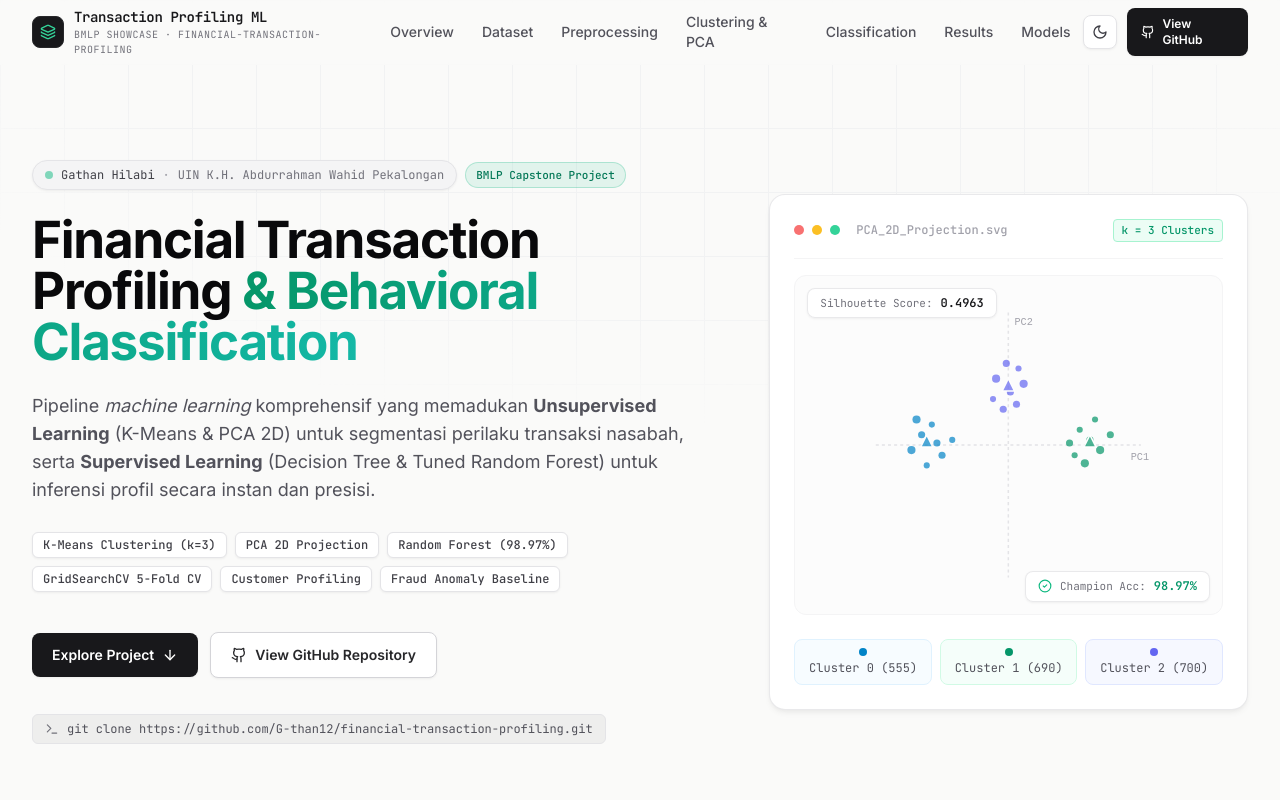
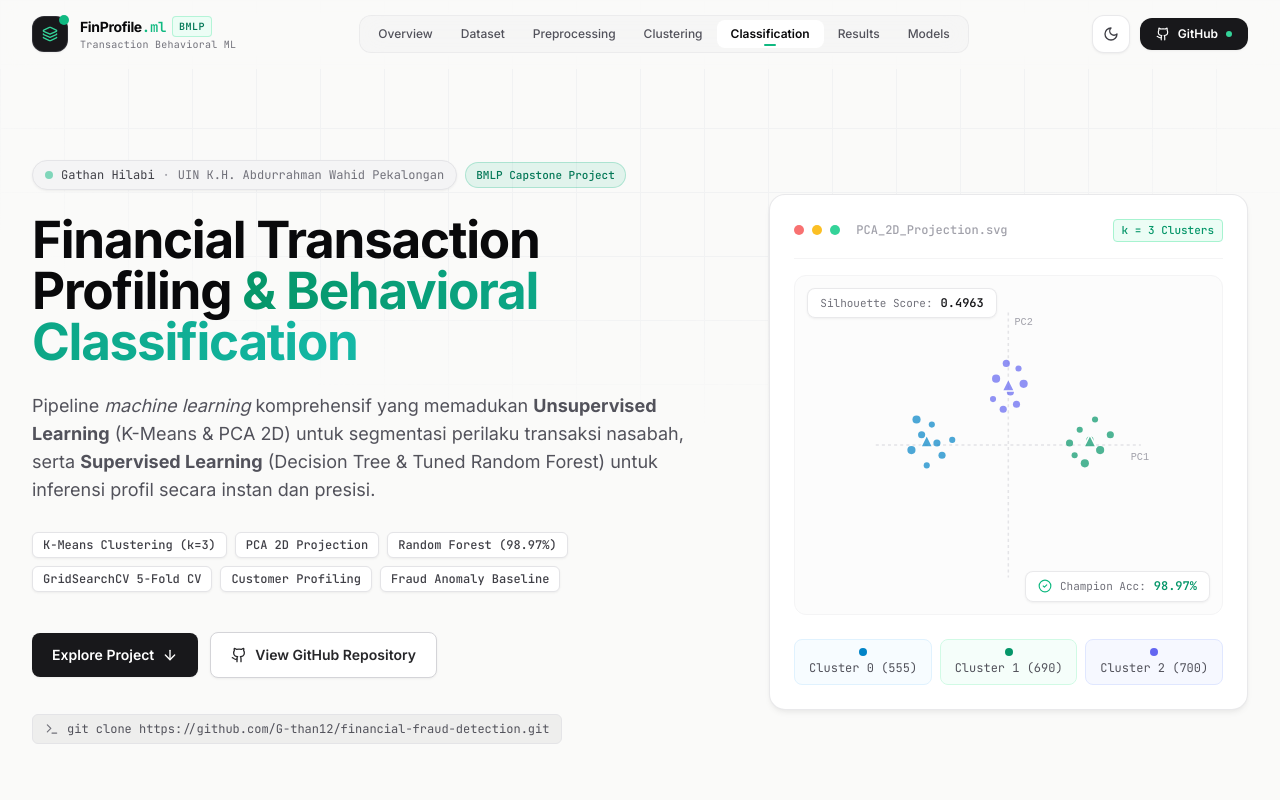
Before and after one commit to G-than12/financial-fraud-detection, a React (Vite) app in the folder website/: page / in a window 1280 px wide. Shown: the top 800 px of the page. Built offline with nearby package versions, Linux system fonts and the light colour scheme.

Commit message:
docs: align README with Dicoding BMLP project context and fix repo links

```diff
--- a/website/src/components/Navbar.tsx
+++ b/website/src/components/Navbar.tsx
@@ -6,70 +6,125 @@ import { useTheme } from '../context/ThemeContext';
 export const Navbar: React.FC = () => {
   const [isScrolled, setIsScrolled] = useState(false);
   const [mobileMenuOpen, setMobileMenuOpen] = useState(false);
+  const [activeSection, setActiveSection] = useState<string>('overview');
+  const [scrollProgress, setScrollProgress] = useState(0);
   const { theme, toggleTheme } = useTheme();
 
   useEffect(() => {
     const handleScroll = () => {
       setIsScrolled(window.scrollY > 20);
+
+      // Calculate reading / scroll progress percentage
+      const totalScroll = document.documentElement.scrollHeight - window.innerHeight;
+      if (totalScroll > 0) {
+        const progress = (window.scrollY / totalScroll) * 100;
+        setScrollProgress(progress);
+      }
+
+      // Scroll Spy for active navigation link
+      const sectionIds = ['overview', 'dataset', 'preprocessing', 'clustering', 'classification', 'results', 'models'];
+      const scrollPosition = window.scrollY + 130;
+
+      for (const id of sectionIds) {
+        const element = document.getElementById(id);
+        if (element) {
+          const top = element.offsetTop;
+          const height = element.offsetHeight;
+          if (scrollPosition >= top && scrollPosition < top + height) {
+            setActiveSection(id);
+            break;
+          }
+        }
+      }
     };
-    window.addEventListener('scroll', handleScroll);
+
+    window.addEventListener('scroll', handleScroll, { passive: true });
+    handleScroll();
     return () => window.removeEventListener('scroll', handleScroll);
   }, []);
 
   const navLinks = [
-    { label: 'Overview', href: '#overview' },
-    { label: 'Dataset', href: '#dataset' },
-    { label: 'Preprocessing', href: '#preprocessing' },
-    { label: 'Clustering & PCA', href: '#clustering' },
-    { label: 'Classification', href: '#classification' },
-    { label: 'Results', href: '#results' },
-    { label: 'Models', href: '#models' },
+    { label: 'Overview', href: '#overview', id: 'overview' },
+    { label: 'Dataset', href: '#dataset', id: 'dataset' },
+    { label: 'Preprocessing', href: '#preprocessing', id: 'preprocessing' },
+    { label: 'Clustering', href: '#clustering', id: 'clustering' },
+    { label: 'Classification', href: '#classification', id: 'classification' },
+    { label: 'Results', href: '#results', id: 'results' },
+    { label: 'Models', href: '#models', id: 'models' },
   ];
 
   return (
     <header
-      className={`fixed top-0 left-0 right-0 z-50 transition-all duration-200 ${
+      className={`fixed top-0 left-0 right-0 z-50 transition-all duration-300 ${
         isScrolled
-          ? 'bg-[#fafaf9]/95 dark:bg-zinc-950/90 backdrop-blur-md border-b border-zinc-200/80 dark:border-zinc-800/80 shadow-subtle'
-          : 'bg-[#fafaf9]/80 dark:bg-zinc-950/60 backdrop-blur-sm border-b border-transparent'
+          ? 'bg-white/85 dark:bg-zinc-950/85 backdrop-blur-xl border-b border-zinc-200/70 dark:border-zinc-800/70 shadow-[0_4px_20px_-4px_rgba(0,0,0,0.05)] dark:shadow-[0_4px_20px_-4px_rgba(0,0,0,0.5)]'
+          : 'bg-[#fafaf9]/75 dark:bg-zinc-950/50 backdrop-blur-md border-b border-transparent'
       }`}
     >
+      {/* Top Reading Progress Bar */}
+      <div className="absolute top-0 left-0 right-0 h-[2.5px] bg-transparent overflow-hidden">
+        <div
+          className="h-full bg-gradient-to-r from-emerald-500 via-teal-400 to-indigo-500 transition-all duration-150 ease-out"
+          style={{ width: `${scrollProgress}%` }}
+        />
+      </div>
+
       <div className="max-w-7xl mx-auto px-4 sm:px-6 lg:px-8">
-        <div className="flex items-center justify-between h-16">
-          {/* Brand */}
-          <a href="#" className="flex items-center gap-2.5 group">
-            <div className="w-8 h-8 rounded-lg bg-zinc-900 dark:bg-zinc-800 text-white flex items-center justify-center transition-transform group-hover:scale-105 border border-zinc-800 dark:border-zinc-700">
-              <Layers className="w-4 h-4 text-emerald-400" />
+        <div className="flex items-center justify-between h-16 sm:h-[4.25rem]">
+
+          {/* Brand Logo & Tag */}
+          <a href="#" className="flex items-center gap-3 group focus:outline-none">
+            <div className="relative flex items-center justify-center w-9 h-9 rounded-xl bg-zinc-900 dark:bg-zinc-800 text-white shadow-sm border border-zinc-700/60 dark:border-zinc-700 group-hover:border-emerald-500/60 group-hover:scale-105 transition-all">
+              <Layers className="w-4 h-4 text-emerald-400 group-hover:rotate-12 transition-transform duration-300" />
+              <span className="absolute -top-0.5 -right-0.5 flex h-2.5 w-2.5">
+                <span className="animate-ping absolute inline-flex h-full w-full rounded-full bg-emerald-400 opacity-75" />
+                <span className="relative inline-flex rounded-full h-2.5 w-2.5 bg-emerald-500" />
+              </span>
             </div>
             <div className="flex flex-col">
-              <span className="text-sm font-semibold tracking-tight text-zinc-900 dark:text-zinc-100 font-mono">
-                Transaction Profiling ML
+              <div className="flex items-center gap-1.5">
+                <span className="text-sm font-bold tracking-tight text-zinc-950 dark:text-white font-sans group-hover:text-emerald-600 dark:group-hover:text-emerald-400 transition-colors">
+                  FinProfile<span className="text-emerald-500 font-mono">.ml</span>
                 </span>
-              <span className="text-[10px] text-zinc-500 dark:text-zinc-400 font-mono uppercase tracking-wider">
-                BMLP Showcase · {PROJECT_METADATA.repositoryName}
+                <span className="text-[10px] font-mono px-1.5 py-0.5 rounded bg-emerald-50 dark:bg-emerald-950/60 text-emerald-700 dark:text-emerald-400 border border-emerald-200/80 dark:border-emerald-800/80 font-bold uppercase tracking-wider">
+                  BMLP
+                </span>
+              </div>
+              <span className="text-[10px] text-zinc-500 dark:text-zinc-400 font-mono tracking-wide hidden sm:block">
+                Transaction Behavioral ML
               </span>
             </div>
           </a>
 
-          {/* Desktop Navigation */}
-          <nav className="hidden md:flex items-center gap-1 text-sm font-medium text-zinc-600 dark:text-zinc-300">
-            {navLinks.map((link) => (
+          {/* Desktop Navigation Pill Container */}
+          <nav className="hidden lg:flex items-center p-1 rounded-xl bg-zinc-100/75 dark:bg-zinc-900/75 border border-zinc-200/60 dark:border-zinc-800/60 backdrop-blur-md shadow-xs">
+            {navLinks.map((link) => {
+              const isActive = activeSection === link.id;
+              return (
                 <a
                   key={link.href}
                   href={link.href}
-                className="px-3 py-1.5 rounded-md hover:text-zinc-950 dark:hover:text-white hover:bg-zinc-100/80 dark:hover:bg-zinc-800/60 transition-colors"
+                  className={`relative px-3.5 py-1.5 text-xs font-medium rounded-lg transition-all duration-200 ${
+                    isActive
+                      ? 'bg-white dark:bg-zinc-800 text-zinc-950 dark:text-white font-semibold shadow-xs'
+                      : 'text-zinc-600 dark:text-zinc-400 hover:text-zinc-950 dark:hover:text-white hover:bg-white/50 dark:hover:bg-zinc-800/40'
+                  }`}
                 >
                   {link.label}
+                  {isActive && (
+                    <span className="absolute bottom-0.5 left-1/2 -translate-x-1/2 w-3 h-0.5 bg-emerald-500 rounded-full" />
+                  )}
                 </a>
-            ))}
+              );
+            })}
           </nav>
 
           {/* Action Area: Theme Toggle & GitHub CTA */}
-          <div className="hidden md:flex items-center gap-2.5">
+          <div className="hidden sm:flex items-center gap-2.5">
             {/* Dark / Light Mode Toggle Button */}
             <button
               onClick={toggleTheme}
-              className="p-2 rounded-lg border border-zinc-200 dark:border-zinc-800 bg-white dark:bg-zinc-900 text-zinc-700 dark:text-zinc-300 hover:bg-zinc-100 dark:hover:bg-zinc-800 transition-all shadow-subtle flex items-center justify-center focus:outline-none focus:ring-2 focus:ring-emerald-500/30"
+              className="p-2.5 rounded-xl border border-zinc-200/80 dark:border-zinc-800 bg-white dark:bg-zinc-900 text-zinc-700 dark:text-zinc-300 hover:text-zinc-950 dark:hover:text-white hover:bg-zinc-100/80 dark:hover:bg-zinc-800 transition-all shadow-subtle flex items-center justify-center focus:outline-none focus:ring-2 focus:ring-emerald-500/20"
               aria-label="Toggle dark/light mode"
               title={theme === 'dark' ? 'Ganti ke Mode Terang (Light Mode)' : 'Ganti ke Mode Gelap (Dark Mode)'}
             >
@@ -80,22 +135,24 @@ export const Navbar: React.FC = () => {
               )}
             </button>
 
+            {/* GitHub Repo Button */}
             <a
               href={PROJECT_METADATA.repositoryUrl}
               target="_blank"
               rel="noopener noreferrer"
-              className="inline-flex items-center gap-2 text-xs font-semibold px-3.5 py-2 rounded-lg bg-zinc-900 dark:bg-zinc-100 text-white dark:text-zinc-950 hover:bg-zinc-800 dark:hover:bg-zinc-200 transition-colors shadow-subtle"
+              className="group inline-flex items-center gap-2 text-xs font-semibold px-4 py-2 rounded-xl bg-zinc-900 dark:bg-white text-white dark:text-zinc-950 hover:bg-zinc-800 dark:hover:bg-zinc-100 transition-all shadow-subtle hover:shadow-elevated hover:-translate-y-0.5"
             >
-              <Github className="w-3.5 h-3.5" />
-              <span>View GitHub</span>
+              <Github className="w-3.5 h-3.5 group-hover:rotate-12 transition-transform" />
+              <span>GitHub</span>
+              <span className="w-1.5 h-1.5 rounded-full bg-emerald-400 animate-pulse" />
             </a>
           </div>
 
           {/* Mobile Right Controls: Theme Toggle & Menu Button */}
-          <div className="flex md:hidden items-center gap-2">
+          <div className="flex lg:hidden items-center gap-2">
             <button
               onClick={toggleTheme}
-              className="p-2 rounded-md text-zinc-600 dark:text-zinc-300 hover:text-zinc-900 dark:hover:text-white hover:bg-zinc-100 dark:hover:bg-zinc-800 border border-zinc-200 dark:border-zinc-800 focus:outline-none"
+              className="p-2 rounded-xl text-zinc-600 dark:text-zinc-300 hover:text-zinc-900 dark:hover:text-white hover:bg-zinc-100 dark:hover:bg-zinc-800 border border-zinc-200 dark:border-zinc-800 focus:outline-none"
               aria-label="Toggle dark/light mode"
             >
               {theme === 'dark' ? (
@@ -106,37 +163,49 @@ export const Navbar: React.FC = () => {
             </button>
             <button
               onClick={() => setMobileMenuOpen(!mobileMenuOpen)}
-              className="p-2 rounded-md text-zinc-600 dark:text-zinc-400 hover:text-zinc-900 dark:hover:text-white hover:bg-zinc-100 dark:hover:bg-zinc-800 focus:outline-none"
+              className="p-2 rounded-xl text-zinc-600 dark:text-zinc-400 hover:text-zinc-950 dark:hover:text-white hover:bg-zinc-100 dark:hover:bg-zinc-800 border border-zinc-200 dark:border-zinc-800 focus:outline-none"
               aria-label="Toggle menu"
             >
               {mobileMenuOpen ? <X className="w-5 h-5" /> : <Menu className="w-5 h-5" />}
             </button>
           </div>
+
         </div>
       </div>
 
-      {/* Mobile Drawer */}
+      {/* Mobile Navigation Drawer */}
       {mobileMenuOpen && (
-        <div className="md:hidden border-b border-zinc-200 dark:border-zinc-800 bg-[#fafaf9] dark:bg-zinc-950 px-4 pt-2 pb-6 space-y-2 animate-in slide-in-from-top duration-200">
-          {navLinks.map((link) => (
+        <div className="lg:hidden border-b border-zinc-200 dark:border-zinc-800 bg-white/95 dark:bg-zinc-950/95 backdrop-blur-xl px-4 pt-3 pb-6 space-y-2 animate-in slide-in-from-top-3 duration-200 shadow-elevated">
+          <div className="grid grid-cols-2 gap-1.5 pb-3">
+            {navLinks.map((link) => {
+              const isActive = activeSection === link.id;
+              return (
                 <a
                   key={link.href}
                   href={link.href}
                   onClick={() => setMobileMenuOpen(false)}
-              className="block px-3 py-2 rounded-md text-base font-medium text-zinc-700 dark:text-zinc-300 hover:text-zinc-950 dark:hover:text-white hover:bg-zinc-100 dark:hover:bg-zinc-900"
+                  className={`flex items-center justify-between px-3.5 py-2.5 rounded-xl text-xs font-medium transition-all ${
+                    isActive
+                      ? 'bg-emerald-50 dark:bg-emerald-950/50 text-emerald-700 dark:text-emerald-300 font-bold border border-emerald-200 dark:border-emerald-800/80 shadow-xs'
+                      : 'text-zinc-700 dark:text-zinc-300 hover:bg-zinc-100 dark:hover:bg-zinc-900'
+                  }`}
                 >
-              {link.label}
+                  <span>{link.label}</span>
+                  {isActive && <span className="w-1.5 h-1.5 rounded-full bg-emerald-500" />}
                 </a>
-          ))}
-          <div className="pt-4 border-t border-zinc-200 dark:border-zinc-800">
+              );
+            })}
+          </div>
+
+          <div className="pt-3 border-t border-zinc-200 dark:border-zinc-800">
             <a
               href={PROJECT_METADATA.repositoryUrl}
               target="_blank"
               rel="noopener noreferrer"
-              className="w-full flex items-center justify-center gap-2 text-sm font-semibold px-4 py-2.5 rounded-lg bg-zinc-900 dark:bg-zinc-100 text-white dark:text-zinc-950 hover:bg-zinc-800 dark:hover:bg-zinc-200"
+              className="w-full flex items-center justify-center gap-2 text-xs font-semibold px-4 py-2.5 rounded-xl bg-zinc-900 dark:bg-zinc-100 text-white dark:text-zinc-950 hover:bg-zinc-800 dark:hover:bg-zinc-200 shadow-subtle"
             >
               <Github className="w-4 h-4" />
-              <span>View on GitHub</span>
+              <span>View Repository on GitHub</span>
             </a>
           </div>
         </div>
--- a/website/src/data/projectData.ts
+++ b/website/src/data/projectData.ts
@@ -73,15 +73,15 @@ export interface ModelMetric {
 
 export const PROJECT_METADATA = {
   title: 'Financial Transaction Profiling & Behavioral Classification',
-  repositoryName: 'financial-transaction-profiling',
-  repositoryUrl: 'https://github.com/G-than12/financial-transaction-profiling',
+  repositoryName: 'financial-fraud-detection',
+  repositoryUrl: 'https://github.com/G-than12/financial-fraud-detection',
   liveUrl: 'https://financial-transaction-profiling.vercel.app/',
   author: {
     name: 'Gathan Hilabi',
     role: 'Informatics Student · Machine Learning & Data Science Track',
     university: 'UIN K.H. Abdurrahman Wahid Pekalongan',
     githubUrl: 'https://github.com/G-than12',
-    profileUrl: 'https://github.com/G-than12/financial-transaction-profiling'
+    profileUrl: 'https://github.com/G-than12/financial-fraud-detection'
   },
   summary: {
     rawRecords: 2537,
```
Also changed, not shown: 1 other file (tests, documents, lock files or other folders). Lines whose indentation alone changed are shown as unchanged.
